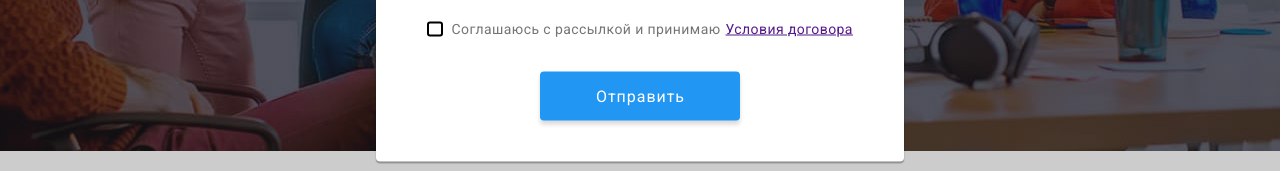
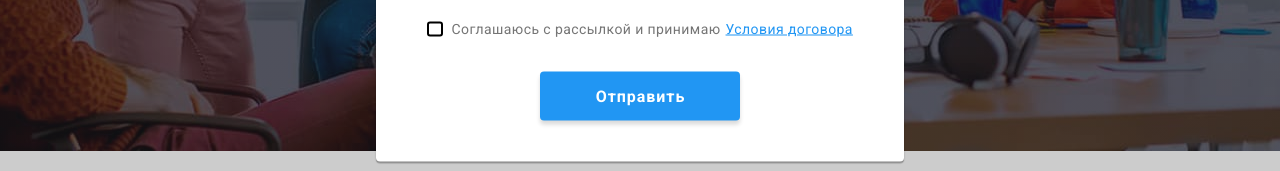
Before and after one commit to Canedius/goit-markup-hw-06, a plain HTML site: page index.html in a window 1280 px wide. Both pictures are taken after a click on the button "Заказать услугу". Shown: the part 529-700 px from the top of the page. Drawn offline with nearby package versions, Linux system fonts and the light colour scheme.

Commit message:
add adjust

```diff
--- a/css/styles.css
+++ b/css/styles.css
@@ -782,6 +782,7 @@ p {
 }
 
 .text-checkbox-link {
+  color: var(--accent-color);
   margin-left: 5px;
 }
 
@@ -809,6 +810,7 @@ p {
 }
 
 .modal-button-submit {
+  font-weight: 700;
   font-size: 16px;
   line-height: 1.87;
   letter-spacing: 0.06em;
```
